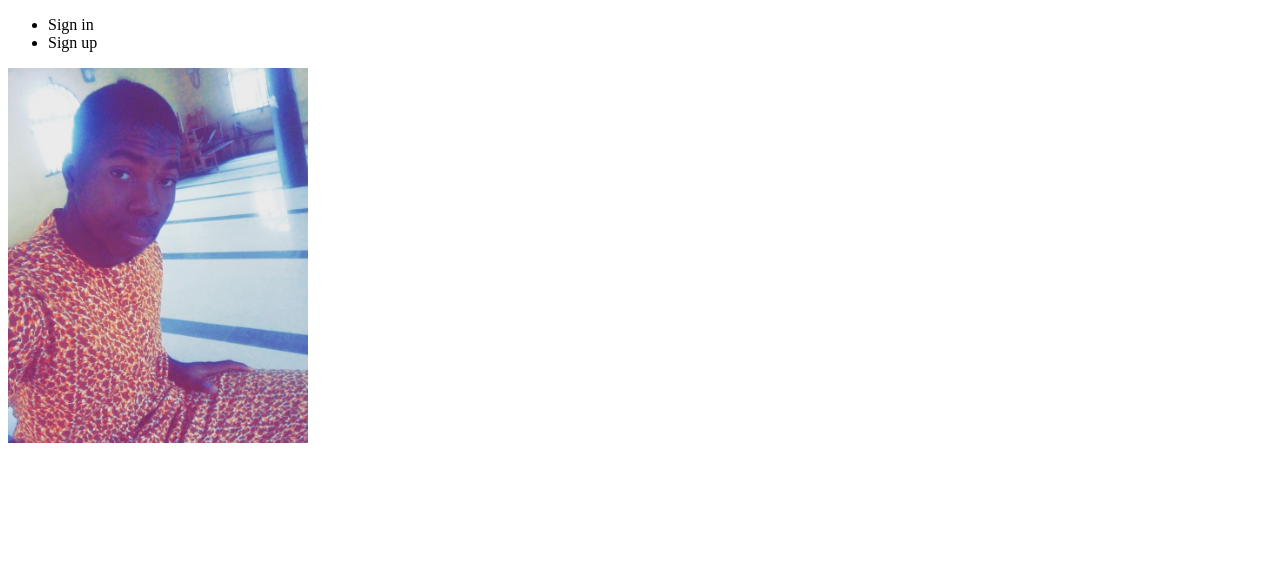
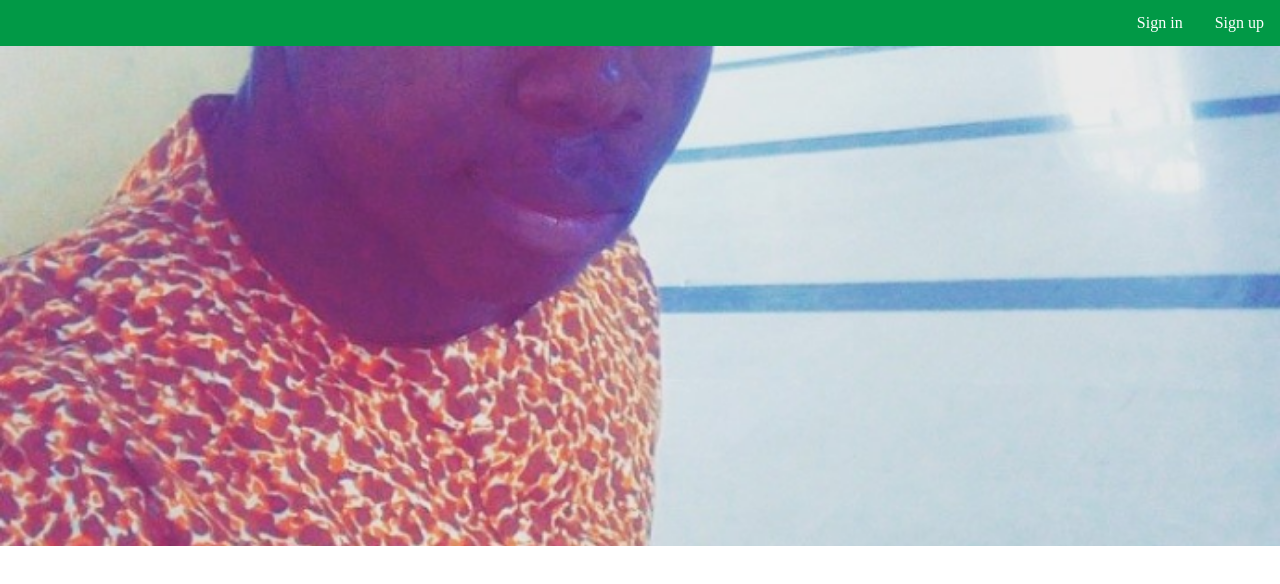
Before and after one commit to Donserio/My-Diary-15yo---18yo-, a plain HTML site: page index.html in a window 1280 px wide. Drawn offline with Linux system fonts and the light colour scheme.

Commit message:
set index page

```diff
--- /dev/null
+++ b/CSS/style.css
@@ -0,0 +1,30 @@
+*{
+    margin: 0;
+}
+
+ul {
+	list-style-type: none;
+	overflow: hidden;
+	background-color: rgb(1, 153, 70);
+}
+
+li {
+	float: right;
+}
+
+li a {
+	display: block;
+	color: white;
+	padding: 14px 16px;
+	text-decoration: none;
+}
+
+li a:hover{
+    background-color: red;
+}
+
+#banner{
+    background: url(../images/mine.png) no-repeat center ;
+    background-size: cover;
+    height: 500px;
+}
--- a/index.html
+++ b/index.html
@@ -5,21 +5,23 @@
     <meta name="viewport" content="width=device-width, initial-scale=1.0">
     <meta http-equiv="X-UA-Compatible" content="ie=edge">
     <title>My Diary</title>
+    <link rel="stylesheet" href="./CSS/style.css">
 </head>
 <body>
+    <!-- nav section -->
     <section>
         <div>
             <nav>
                 <ul>
-                    <li>Sign in</li>
-                    <li>Sign up</li>
+                    <li><a href="signup.html">Sign up</a></li>
+                    <li><a href="signin.html">Sign in</a></li>
                 </ul>
             </nav>
         </div>
     </section>
     <section>
-        <div>
-            <img src="./images/mine.png" alt="my picture" width="300">
+        <div id="banner">
+
         </div>
     </section>
 </body>
```
Also changed, not shown: signin.html (+1 -0 lines), signup.html (+1 -0 lines), 1 other file.
